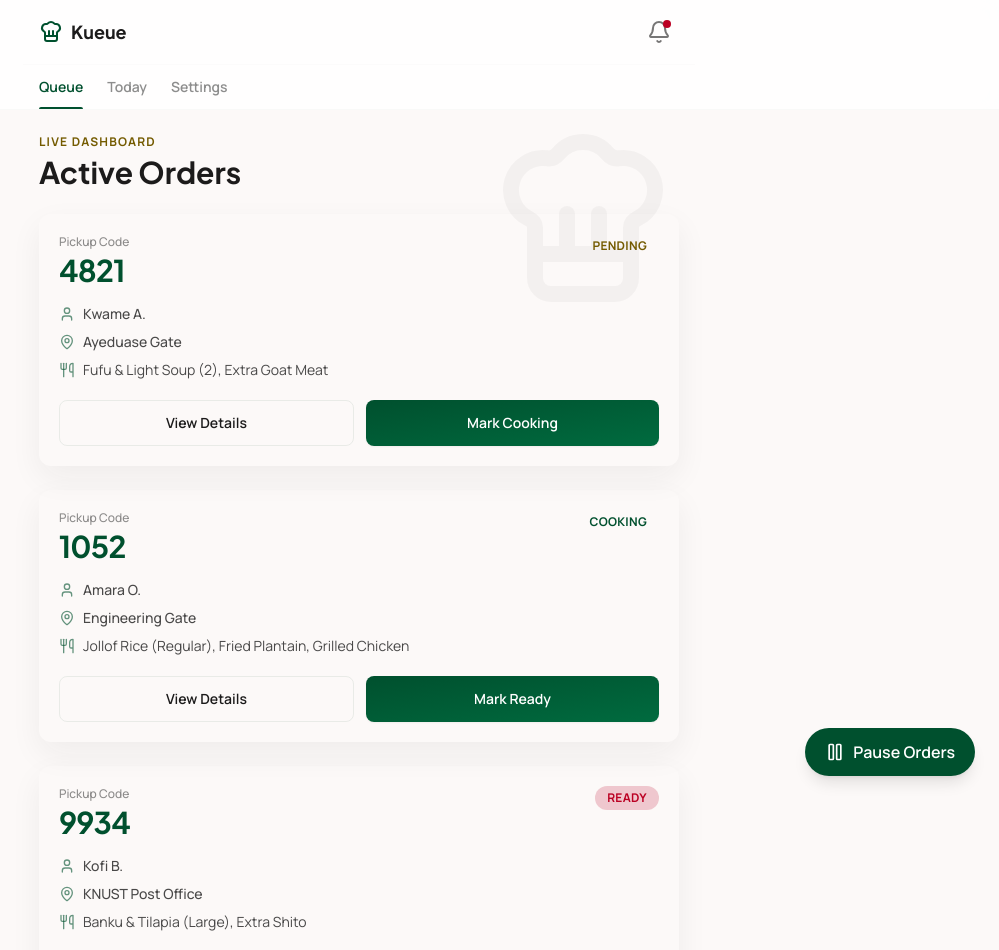
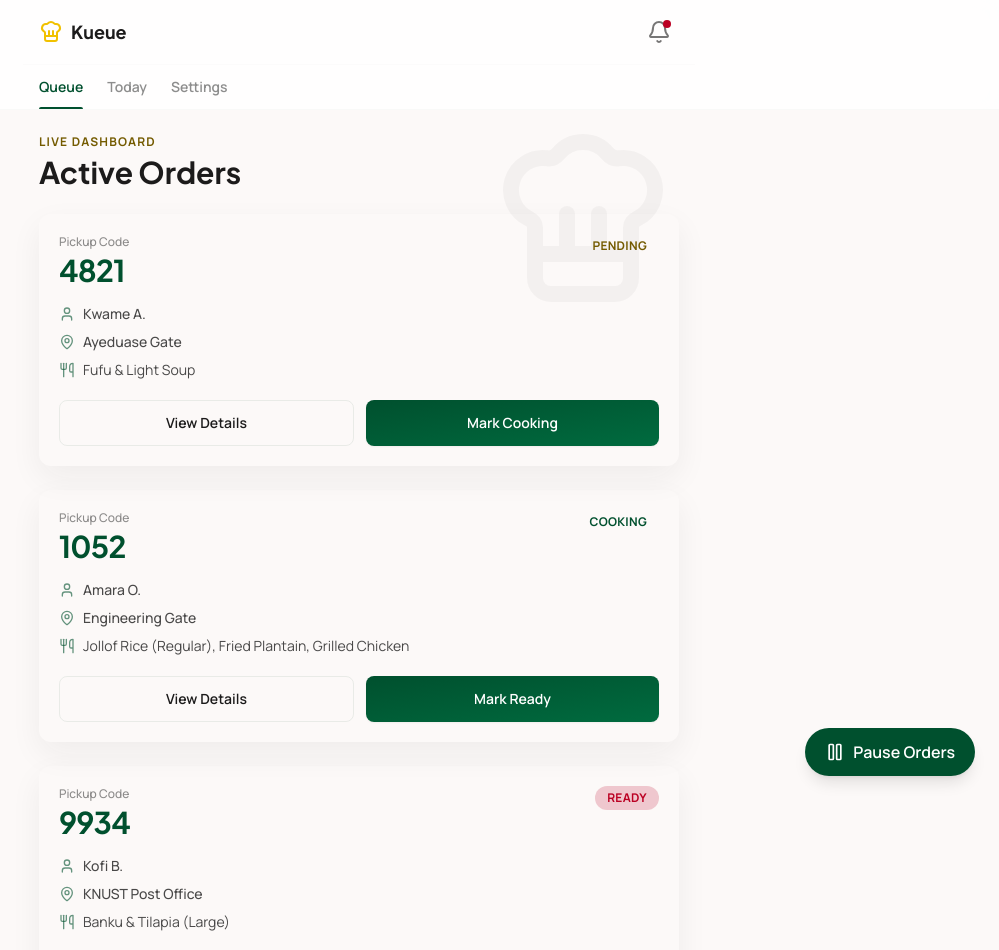
Before and after one commit to Azurholt/shiny-food-service, a Next.js app: page /seller/dashboard in a window 1280 px wide. Shown: the top 950 px of the page, without its empty margins (281-1280 px from the left). Built offline with nearby package versions, Linux system fonts and the light colour scheme.

Commit message:
refinements

```diff
--- a/src/app/seller/dashboard/page.tsx
+++ b/src/app/seller/dashboard/page.tsx
@@ -21,9 +21,9 @@ const INITIAL_ORDERS = [
     customer: 'Kwame A.',
     phone: '0502928773',
     location: 'Ayeduase Gate',
-    items: 'Fufu & Light Soup (2), Extra Goat Meat',
+    items: 'Fufu & Light Soup',
     quantity: 2,
-    specialNotes: 'Extra goat meat, no fish',
+    specialNotes: 'Extra goat meat (1)',
     status: 'pending',
     paymentStatus: 'paid',
     time: '12:04 PM'
@@ -45,9 +45,9 @@ const INITIAL_ORDERS = [
     customer: 'Kofi B.',
     phone: '0541234567',
     location: 'KNUST Post Office',
-    items: 'Banku & Tilapia (Large), Extra Shito',
+    items: 'Banku & Tilapia (Large)',
     quantity: 1,
-    specialNotes: 'Very spicy shito',
+    specialNotes: 'Extra shito',
     status: 'ready',
     paymentStatus: 'paid',
     time: '11:45 AM'
@@ -116,7 +116,7 @@ export default function SellerDashboard() {
         <div className="max-w-2xl mx-auto px-4 h-16 flex items-center justify-between">
           {/* Logo */}
           <div className="flex items-center gap-2">
-            <ChefHat className="w-6 h-6 text-primary" />
+            <ChefHat className="w-6 h-6 text-tertiary-fixed" />
             <span className="text-lg font-display font-bold text-on_surface">Kueue</span>
           </div>
 
@@ -265,11 +265,11 @@ export default function SellerDashboard() {
       {/* ==================== ORDER DETAILS MODAL (Simple Overlay) ==================== */}
       {selectedOrder && (
         <div
-          className="fixed inset-0 z-[60] flex items-center justify-center bg-on_surface/60 backdrop-blur-sm p-4"
+          className="fixed inset-0 z-[60] flex items-center justify-center bg-on_surface/10 backdrop-blur p-4"
           onClick={() => setSelectedOrder(null)}
         >
           <div
-            className="bg-surface_container_lowest/95 backdrop-blur-2xl w-full max-w-md rounded-2xl p-6 shadow-ambient animate-in fade-in zoom-in-95 duration-200 relative overflow-hidden"
+            className="bg-surface_container_lowest w-full max-w-md rounded-2xl p-6 shadow-ambient animate-in fade-in zoom-in-95 duration-200 relative overflow-hidden"
             onClick={(e) => e.stopPropagation()}
           >
             {/* Adinkra Watermark (Nyame Nti) */}
@@ -305,7 +305,7 @@ export default function SellerDashboard() {
               <div className="border-t border-outline_variant/15 pt-4">
                 <p className="text-on_surface/60 text-sm mb-2">Order Items</p>
                 <div className="flex justify-between items-start">
-                  <p className="font-body text-on_surface">{selectedOrder.items}</p>
+                  <p className="font-body font-semibold text-on_surface">{selectedOrder.items}</p>
                   {selectedOrder.quantity > 1 && (
                     <span className="text-primary font-bold ml-3">x{selectedOrder.quantity}</span>
                   )}
```
